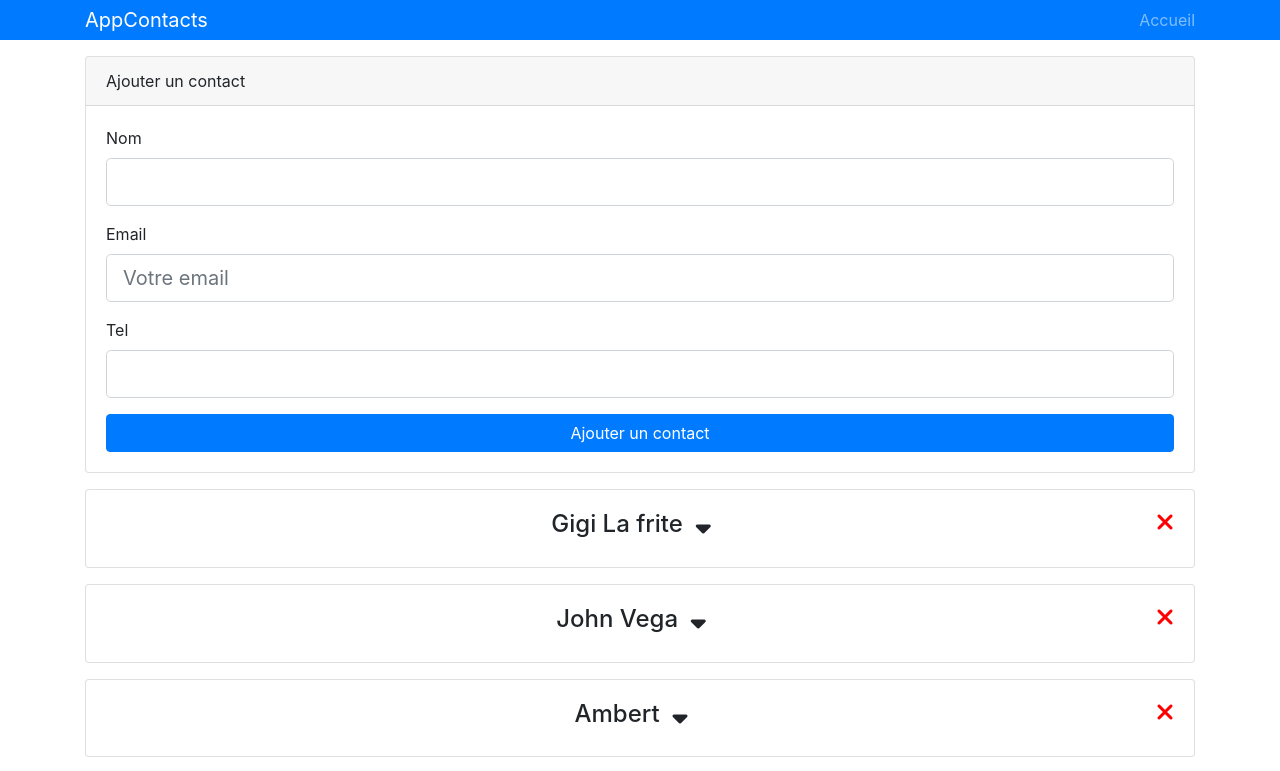
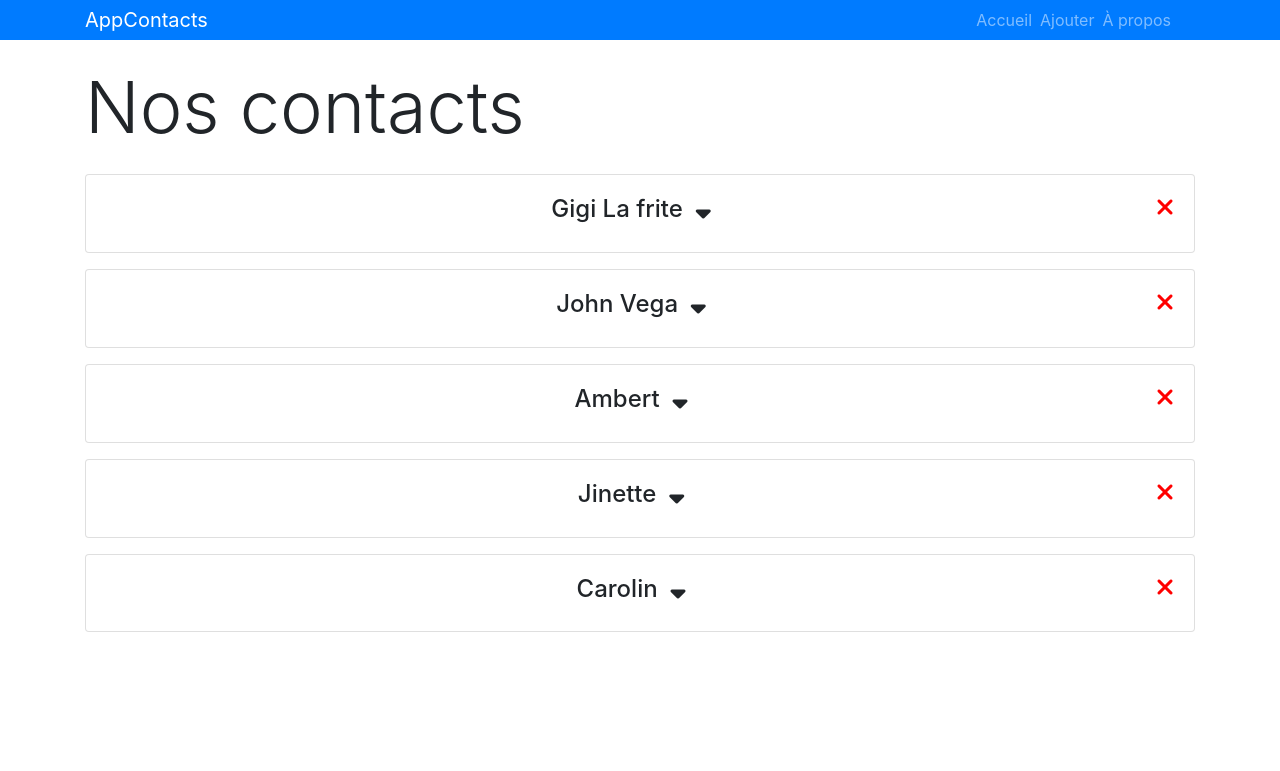
Before and after one commit to gbasset/contactApp-React, a React (Create React App) app: page / in a window 1280 px wide. Shown: the top 771 px of the page. Built offline with nearby package versions, Linux system fonts and the light colour scheme.

Commit message:
add router react

```diff
--- a/package.json
+++ b/package.json
@@ -6,6 +6,7 @@
     "bootstrap": "^4.4.1",
     "react": "^16.11.0",
     "react-dom": "^16.11.0",
+    "react-router-dom": "^5.1.2",
     "react-scripts": "3.2.0",
     "uuid": "^7.0.2"
   },
--- a/src/App.js
+++ b/src/App.js
@@ -5,21 +5,29 @@ import { Provider } from "./Context";
 import List from './Component/contacts/List'
 import State from './Component/revisions/state'
 import AddContact from './Component/contacts/AddContact'
+import { HashRouter as Router, Route, Switch } from 'react-router-dom'
+import Apropos from './Component/pages/Apropos';
+import Page404 from './Component/pages/Page404';
 export default class App extends PureComponent {
 
   render() {
     return (
       <Provider>
-
-      <div>
-        <State/>
-        <Header />
-        <div className='container'>
-      <AddContact/>
-          <List/>
-        </div>
-
-      </div>
+        <Router>
+          <div>
+            <State />
+            <Header />
+            <div className='container'>
+              <Switch>
+                <Route exact path='/liste' component={List} />
+                <Route exact path='/ajout' component={AddContact} />
+                <Route exact path='/propos' component={Apropos} />
+                <Route exact path='/' component={List} />
+                <Route component={Page404} />
+              </Switch>
+            </div>
+          </div>
+        </Router>
       </Provider>
     )
   }
--- a/src/Component/contacts/AddContact.js
+++ b/src/Component/contacts/AddContact.js
@@ -24,6 +24,7 @@ export default class AddContact extends Component {
                 email: ' ',
                 tel: ' '
             })
+        this.props.history.push('/')
     }
 
     render() {
--- a/src/Component/contacts/List.js
+++ b/src/Component/contacts/List.js
@@ -14,6 +14,7 @@ export default class List extends Component {
                 {value => {
                     return (
                         <>
+                            <h3 className="display-3 my-4">Nos contacts</h3>
                             {value.contacts.map(contact => (
                                 <Contact key={contact.id} id={contact.id} nom={contact.nom} email={contact.email} tel={contact.tel} supprimeClick={() => this.supprime(contact.id)} />
                             ))}
--- a/src/Component/interface/Header.js
+++ b/src/Component/interface/Header.js
@@ -1,14 +1,20 @@
 import React from 'react'
-
+import { Link } from 'react-router-dom'
 export default function Header() {
     return (
         <div>
             <nav className='navbar navbar-dark bg-primary mb-3 py-0'>
                 <div className='container'>
                     <a href='/' className='navbar-brand'>  AppContacts </a>
-                    <ul className='navbar-nav'>
-                        <li className='nav-item ml-auto'>
-                            <a href='/' className='nav-link'>  Accueil </a>
+                    <ul className='navbar-nav d-inline-block mr-3'>
+                        <li className='nav-item  d-inline-block mr-2'>
+                            <Link to="/liste" className='nav-link'>  Accueil </Link>
+                        </li>
+                        <li className='nav-item  d-inline-block mr-2'>
+                            <Link to="/ajout" className='nav-link'>  Ajouter </Link>
+                        </li>
+                        <li className='nav-item  d-inline-block mr-2'>
+                            <Link to="/propos" className='nav-link'>  À propos </Link>
                         </li>
                     </ul>
                 </div>
--- /dev/null
+++ b/src/Component/pages/Apropos.js
@@ -0,0 +1,10 @@
+import React from 'react'
+
+export default function Apropos() {
+    return (
+        <div>
+            <h1 className='display-4'>Les détails de l'application ...</h1>
+            <p className='lead'> V 1.00254665</p>
+        </div>
+    )
+}
--- /dev/null
+++ b/src/Component/pages/Page404.js
@@ -0,0 +1,9 @@
+import React from 'react'
+
+export default function Page404() {
+    return (
+        <div>
+            <h1 className="display-3"> Erreur 404 Page non trouvée!</h1>
+        </div>
+    )
+}
```
Also changed, not shown: 20 other files (tests, documents, lock files or other folders).
